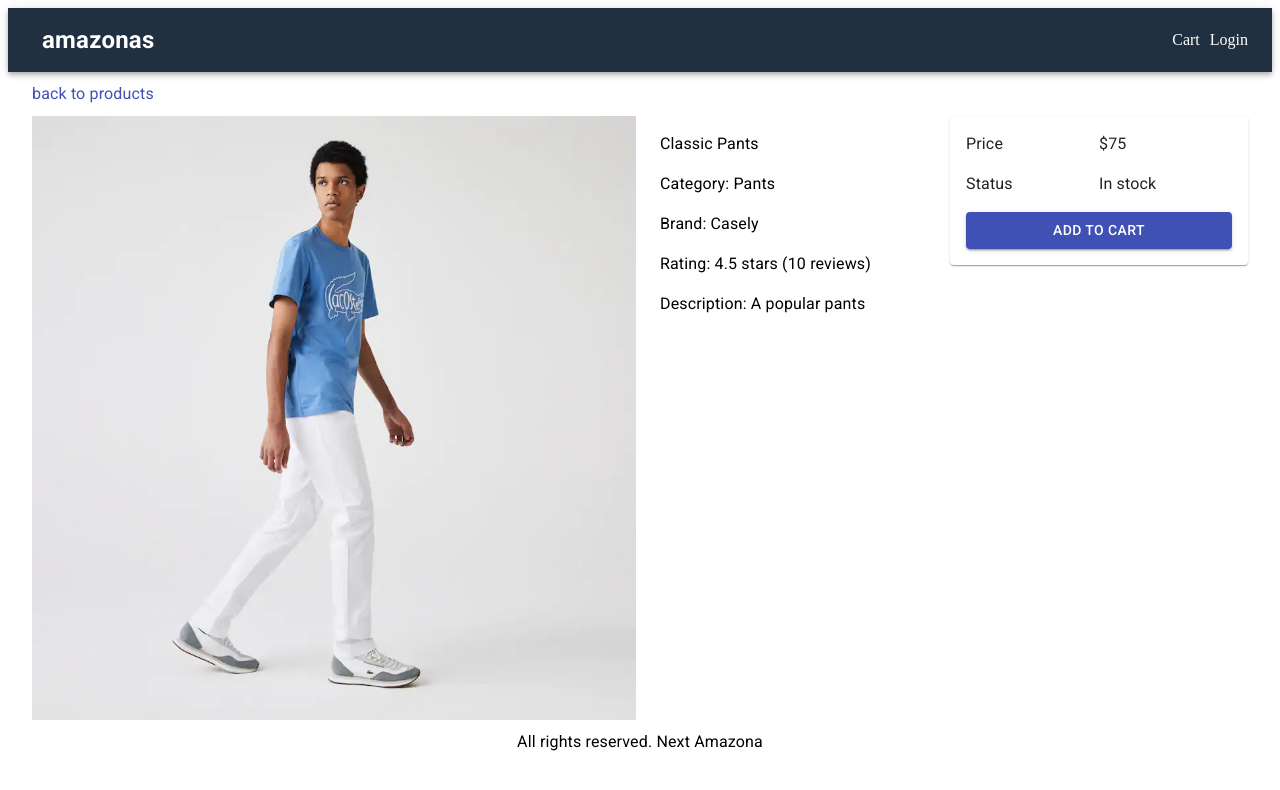
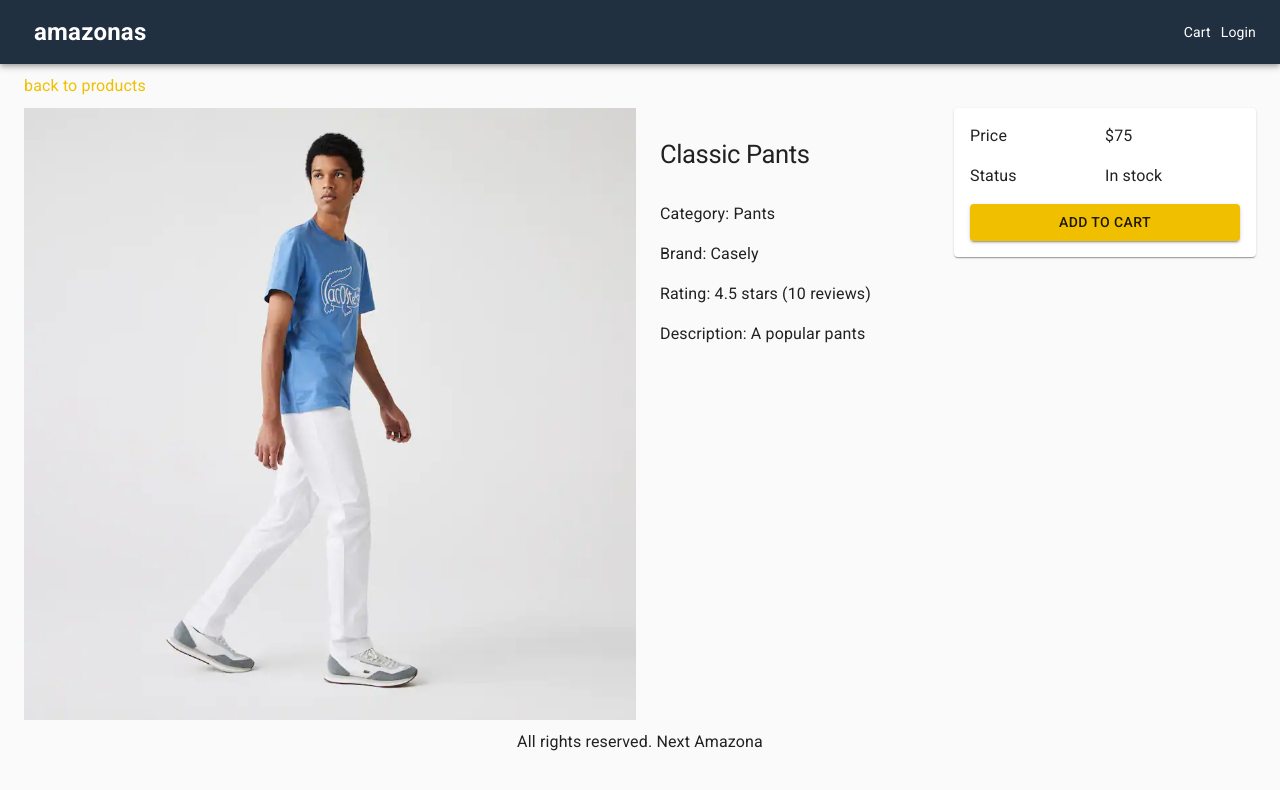
Before and after one commit to PauloDev13/mimos.feltro, a Next.js app: page /product/classic-pants in a window 1280 px wide. Shown: the top 790 px of the page. Built offline with nearby package versions, Linux system fonts and the light colour scheme.

Commit message:
Adicionando MaterialUI Theme

```diff
--- a/src/components/Layout.tsx
+++ b/src/components/Layout.tsx
@@ -1,7 +1,7 @@
 import Head from 'next/head';
 import NextLink from 'next/link';
 
-import {AppBar, Container, Link, Toolbar, Typography} from '@material-ui/core';
+import {AppBar, Container, createTheme, CssBaseline, Link, ThemeProvider, Toolbar, Typography} from '@material-ui/core';
 import useStyles from '../utils/styles';
 
 interface LayoutProps {
@@ -11,6 +11,29 @@
 }
 
 function Layout(props: LayoutProps) {
+  const theme = createTheme({
+    typography: {
+      h1: {
+        fontSize: '1.6rem',
+        fontWeight: 400,
+        margin: '1rem 0'
+      },
+      h2: {
+        fontSize: '1.4rem',
+        fontWeight: 400,
+        margin: '1rem 0'
+      }
+    },
+    palette: {
+      type: 'light',
+      primary: {
+        main: '#f0c000'
+      },
+      secondary: {
+        main: '#208080'
+      }
+    }
+  });
   const classes = useStyles();
 
   return (
@@ -19,6 +42,8 @@
         <title>{props.title ? `${props.title} - Next Amazona` : 'Next Amazona'}</title>
         {props.description && <meta name={'description'} content={props.description}></meta>}
       </Head>
+      <ThemeProvider theme={theme}>
+        <CssBaseline/>
         <AppBar className={classes.navbar} position={'static'}>
           <Toolbar>
             <NextLink href={'/'} passHref>
@@ -43,6 +68,7 @@
         <footer className={classes.footer}>
           <Typography>All rights reserved. Next Amazona</Typography>
         </footer>
+      </ThemeProvider>
     </div>
   );
 };
--- a/src/pages/product/[slug].tsx
+++ b/src/pages/product/[slug].tsx
@@ -33,7 +33,7 @@
         <Grid item md={3} xs={12}>
           <List>
             <ListItem>
-              <Typography component={'h1'}>
+              <Typography component={'h1'} variant={'h1'}>
                 {product.name}
               </Typography>
             </ListItem>
--- a/src/utils/data.ts
+++ b/src/utils/data.ts
@@ -23,6 +23,7 @@
       name: 'Free Shirt',
       slug: 'free-shirt',
       category: 'Shirts',
+      //image: '/images/img_01.jpg',
       image: '/images/shirt1.jpg',
       // isFeatured: true,
       // featuredImage: '/images/banner1.jpg',
@@ -37,6 +38,7 @@
       name: 'Fit Shirt',
       slug: 'fit-shirt',
       category: 'Shirts',
+      //image: '/images/img_02.jpg',
       image: '/images/shirt2.jpg',
       // isFeatured: true,
       // featuredImage: '/images/banner2.jpg',
@@ -52,6 +54,7 @@
       slug: 'slim-shirt',
       category: 'Shirts',
       image: '/images/shirt3.jpg',
+      // image: '/images/img_03.jpg',
       price: 90,
       brand: 'Raymond',
       rating: 4.5,
@@ -64,6 +67,7 @@
       slug: 'golf-pants',
       category: 'Pants',
       image: '/images/pants1.jpg',
+      //image: '/images/img_04.jpg',
       price: 90,
       brand: 'Oliver',
       rating: 4.5,
@@ -76,6 +80,7 @@
       slug: 'fit-pants',
       category: 'Pants',
       image: '/images/pants2.jpg',
+      // image: '/images/img_05.jpg',
       price: 95,
       brand: 'Zara',
       rating: 4.5,
@@ -88,6 +93,7 @@
       slug: 'classic-pants',
       category: 'Pants',
       image: '/images/pants3.jpg',
+      // image: '/images/img_06.jpg',
       price: 75,
       brand: 'Casely',
       rating: 4.5,
```
Lines whose indentation alone changed are shown as unchanged.
